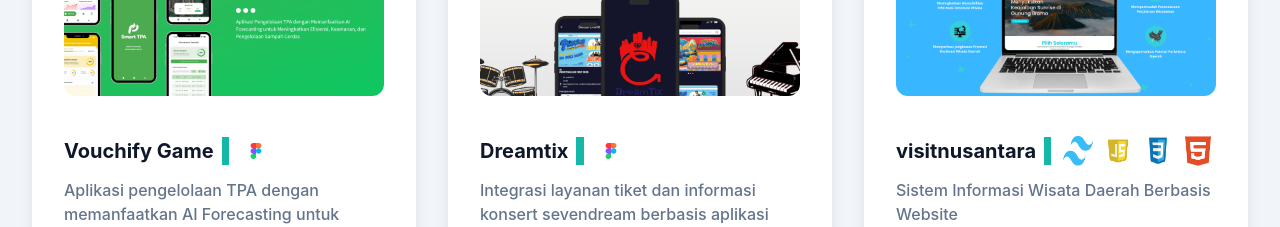
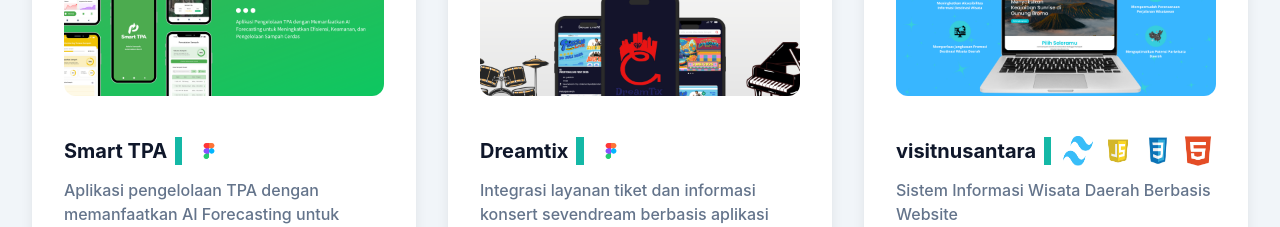
Before and after one commit to andarumuzaky/portofolio, a website: page index.html in a window 1280 px wide. Shown: the part 2120-2347 px from the top of the page. Drawn offline with nearby package versions, Linux system fonts and the light colour scheme.

Commit message:
add porto

```diff
--- a/index.html
+++ b/index.html
@@ -356,7 +356,7 @@
            <!-- Konten teks -->
           <div class="py-6 px-4">
             <h3 class="mb-3 flex items-center gap-4 text-xl font-semibold text-dark hover:text-primary dark:text-white">
-              <span class="whitespace-nowrap font-bold mr-2">Vouchify Game</span>
+              <span class="whitespace-nowrap font-bold mr-2">Smart TPA</span>
               <span class="h-6 w-px bg-primary text-primary mr-3">|</span>
               <span class="flex items-center gap-3" style="gap: 10px;">
                 <img src="dist/img/logo-figma.png" alt="Tailwind" style="width: 30px; height: 30px;" />
```
